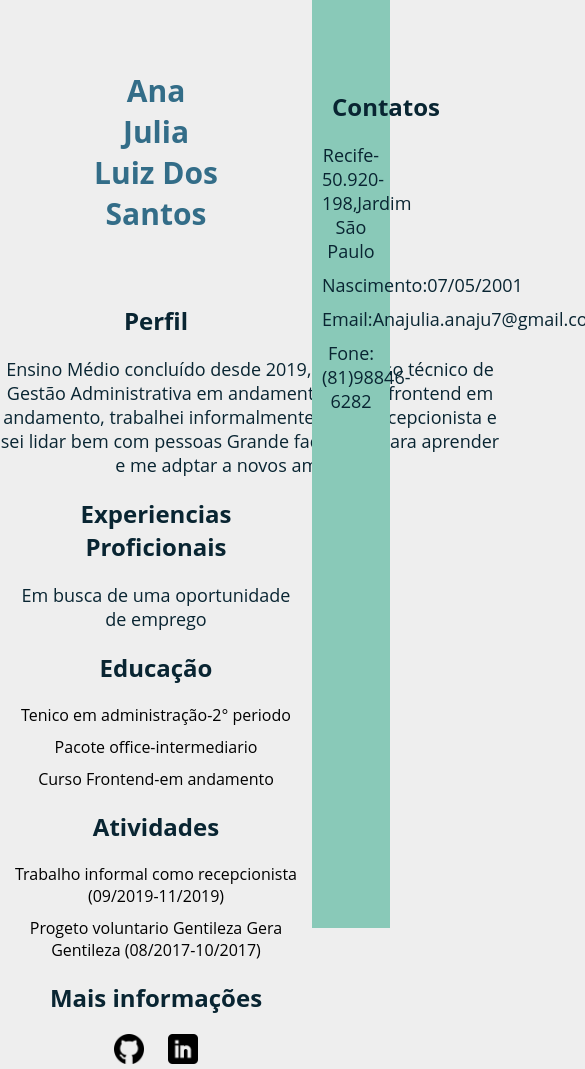
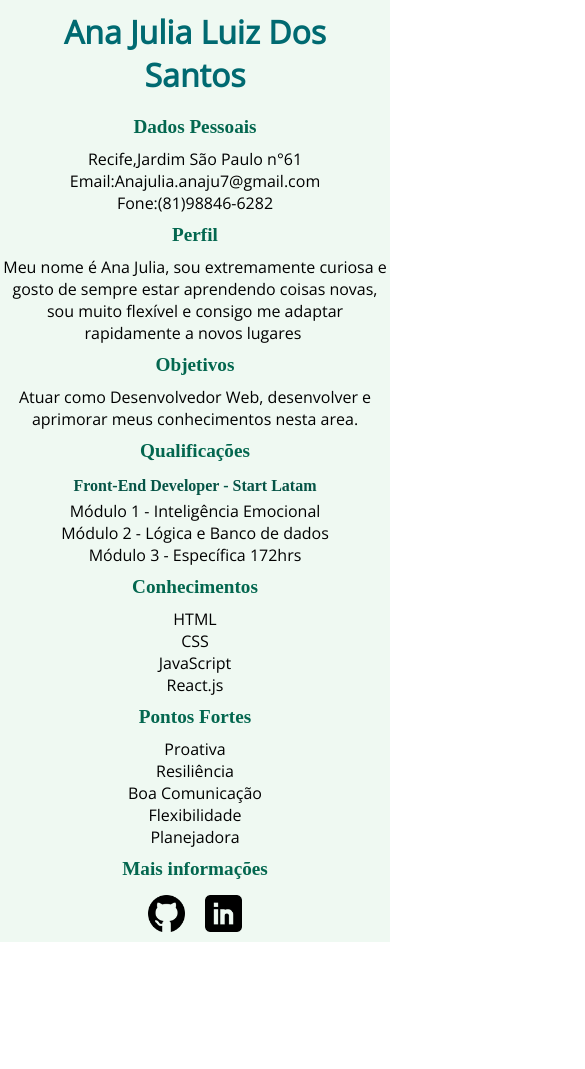
Before and after one commit to Anaju7/curriculo, a plain HTML site: page index.html in a window 390 px wide. Shown: the whole page, 585 px wide, since content can reach past the window. After the commit the page ends 942 px from the top, so only its background shows below. Drawn offline with nearby package versions, Linux system fonts and the light colour scheme; a web font is replaced by a local one.

Commit message:
curriculo responsivo

```diff
--- a/index.html
+++ b/index.html
@@ -1,12 +1,16 @@
 <!DOCTYPE html>
 <html lang="en">
+
 <head>
   <meta charset="UTF-8">
   <meta name="viewport" content="width=device-width, initial-scale=1.0">
   <title>Curriculo</title>
   <link rel="stylesheet" href="style.css">
+  <link href="https://fonts.googleapis.com/css2?family=Belgrano&display=swap" rel="stylesheet">
+  <link href="https://fonts.googleapis.com/css2?family=Open+Sans&display=swap" rel="stylesheet">
 
 </head>
+
 <body>
 
   <section class="container">
@@ -15,82 +19,99 @@
       <h1>
         Ana Julia Luiz Dos Santos
       </h1>
+
+      <div>
+        <h2>
+          Dados Pessoais
+        </h2>
+
+        <p>Recife,Jardim São Paulo n°61</p>
+        <p>Email:Anajulia.anaju7@gmail.com</p>
+        <p>Fone:(81)98846-6282</p>
+        </p>
+      </div>
     </header>
 
     <main>
 
-    <section>
+      <div>
         <h2>
           Perfil
         </h2>
         <p class="Perfil">
-        Ensino Médio concluído desde 2019, com curso técnico de Gestão
-        Administrativa em andamento, Curso frontend em andamento,
-        trabalhei informalmente como recepcionista e sei lidar bem com pessoas
-        Grande facilidade para aprender e me adptar a novos ambientes.
+          Meu nome é Ana Julia,
+          sou extremamente curiosa e gosto de sempre estar aprendendo coisas novas, sou muito flexível e consigo me
+          adaptar rapidamente a novos lugares
         </p>
 
-    </section>
+      </div>
 
-    <section>
+      <div>
         <h2>
-        Experiencias Proficionais
+          Objetivos
         </h2>
 
         <p>
-        Em busca de uma oportunidade de emprego
+          Atuar como Desenvolvedor Web, desenvolver e aprimorar meus conhecimentos nesta area.
         </p>
-    </section>
+      </div>
 
-    <section>
+      <div>
         <h2>
-        Educação
+          Qualificações
+        </h2>
+
+        <h4>Front-End Developer - Start Latam</h4>
+
+        <ul>
+          <li>Módulo 1 - Inteligência Emocional</li>
+          <li>Módulo 2 - Lógica e Banco de dados</li>
+          <li>Módulo 3 - Específica 172hrs</li>
+        </ul>
+      </div>
+
+      <section class="habilidades">
+
+        <h2>
+          Conhecimentos
         </h2>
 
         <ul>
-        <li>Tenico em administração-2° periodo</li>
-        <li>Pacote office-intermediario</li>
-        <li>Curso Frontend-em andamento</li>
+          <li>HTML</li>
+          <li>CSS</li>
+          <li>JavaScript</li>
+          <li>React.js</li>
         </ul>
-    </section>
 
-    <section>
         <h2>
-        Atividades
+          Pontos Fortes
         </h2>
 
         <ul>
-        <li>Trabalho informal como recepcionista (09/2019-11/2019)</li>
-        <li>Progeto voluntario Gentileza Gera Gentileza (08/2017-10/2017)</li>
+          <li>Proativa</li>
+          <li>Resiliência</li>
+          <li>Boa Comunicação</li>
+          <li>Flexibilidade</li>
+          <li>Planejadora</li>
         </ul>
       </section>
 
     </main>
 
-    <footer>
+    <footer class="rodapé">
 
       <h2>Mais informações</h2>
       <div>
-         <ul class="list-midias">
+        <ul class="rede-social">
           <li><a href="https://github.com/Anaju7" target="_blank"><img class="midias" src="./img/github.png"></a></li>
-            <li><a href="https://www.linkedin.com/in/ana-julia-4838201ab/" target="_blank"><img class="midias" src="./linkedin.png"></a></li>
+
+          <li><a href="https://www.linkedin.com/in/ana-julia-4838201ab/" target="_blank"><img class="midias"
+                src="./img/linkedin.png" /></a></li>
         </ul>
       </div>
     </footer>
 
   </section>
+</body>
 
-    <aside>
-      <h2>
-        Contatos
-      </h2>
-
-      <p>Recife-50.920-198,Jardim São Paulo</p>
-      <p>Nascimento:07/05/2001</p>
-      <p>Email:Anajulia.anaju7@gmail.com</p>
-      <p>Fone:(81)98846-6282</p>
-      </p>
-    </aside>
-
-</body>
 </html>
--- a/style.css
+++ b/style.css
@@ -1,67 +1,69 @@
-*{
+* {
     margin: 0;
     padding: 0;
     box-sizing: border-box;
 }
-body{
-    background-color: #eeeeee;
+
+.container {
+    width: 100vw;
+    height: 100%;
+    background: #eff9f2;
+    font-family: 'Open Sans', sans-serif;
     display: flex;
-    font-family:'Open Sans', 'Helvetica Neue', sans-serif;
+    flex-direction: column;
+    text-align: center;
+    align-items: center;
 }
 
-.container{
-    width: 80%;
-    text-align: center;
+.container h1 {
+    font-size: 2rem;
+    padding: 10px;
+    color: #006a71;
+}
+
+.container h2 {
+    font-family: 'belgrano', sans serif;
+    font-size: 1.2rem;
+    color: #03674f;
+    padding: 10px 0;
+}
+
+.container h4 {
+    font-family: 'belgrano', sans serif;
+    color: #065446;
+    padding: 5px 0;
+}
+
+.container ul {
+    list-style: none;
+}
+
+.rede-social {
+    display: flex;
     justify-content: center;
+}
+
+.rede-social .midias {
+    width: 2.3rem;
+}
+
+.rede-social  li {
+    padding: 5px 10px;
 
 }
 
-header{
-    color: #336d88;
-    font-size: 20px;
-    margin: 40px;
-    padding:30px 50px ;
+@media (min-width: 900px) {
+
+    body {
+        background: #065446;
+        display: flex;
+        justify-content: center;
+        align-items: center;
+    }
+
+    .container {
+        width: 60%;
+
+    }
 
 }
-
-
-aside {
-    padding-top: 70px;
-    width: 20%;
-    height: 110vh;
-    background:#89c9b8;
-    text-align: center;
-}
-
-
-h2{
-    color:#092532 ;
-    margin: 20px;
-}
-
-p{
-    color: #092532;
-    margin: 10px;
-    font-size: 18px;
-}
-
-.Perfil{
-    width:500px;
-    margin: 0 auto;
-}
-
-footer ul li{
-    display: inline;
-}
-
-
-ul li{
-    list-style: none;
-    margin: 10px;
-}
-
-
-.midias{
-    width: 30px;
-
-}
```
Also changed, not shown: img/linkedin.png (renamed from linkedin.png). Lines whose indentation alone changed are shown as unchanged.
